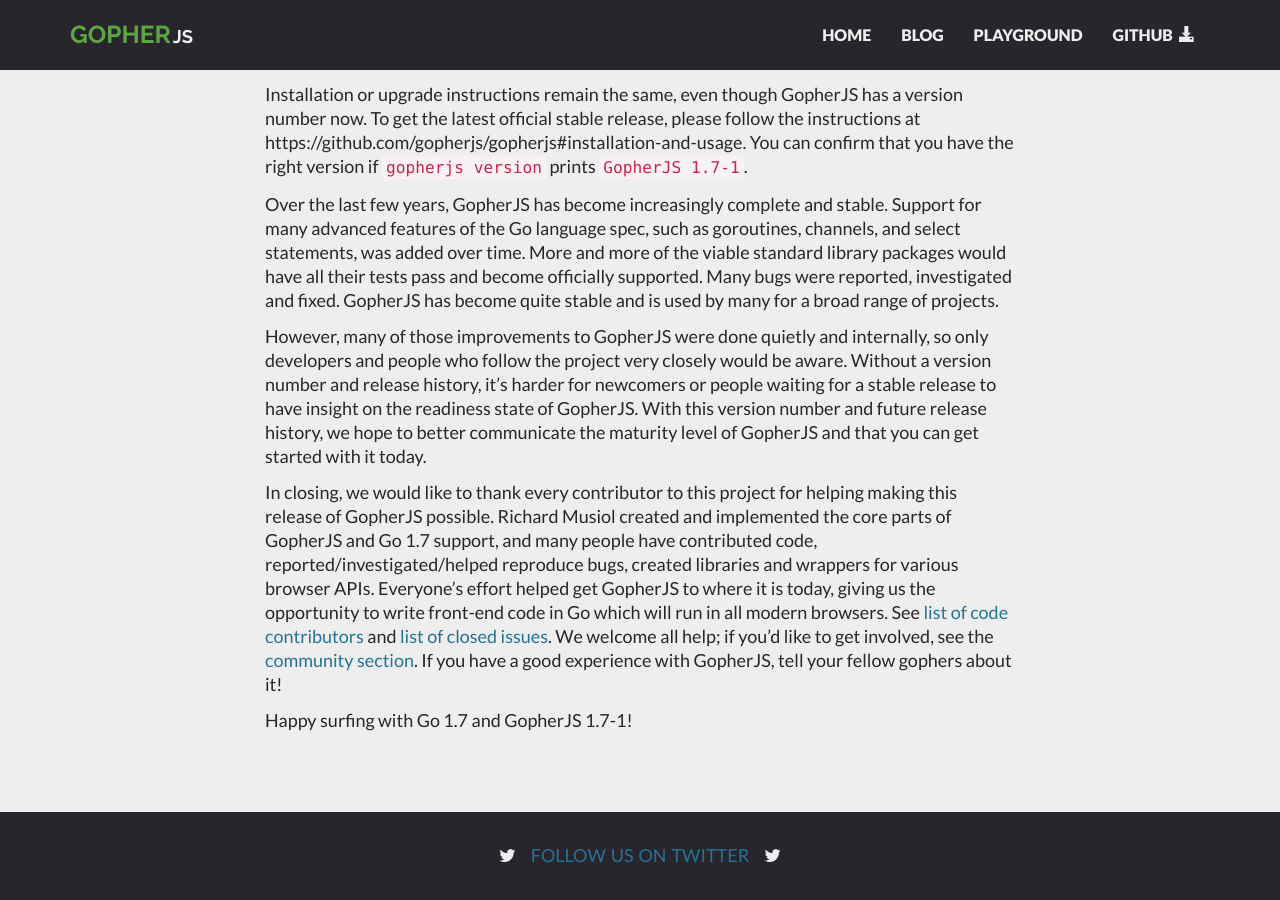
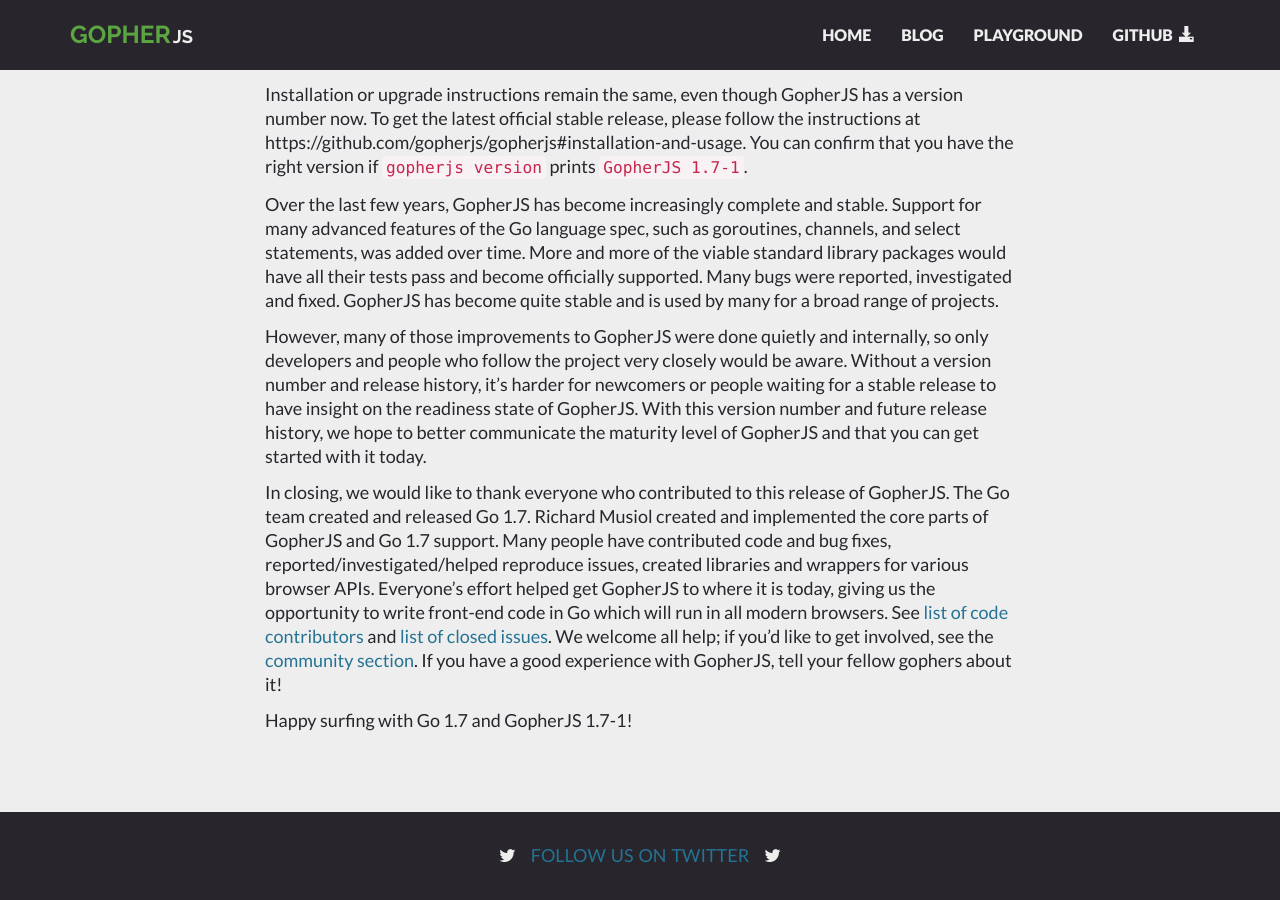
Before and after one commit to gopherjs/gopherjs.github.io, a Jekyll site: the page built from _posts/blog/2016-08-21-gopherjs-1.7-1-release.markdown, in a window 1280 px wide and 900 px high, scrolled down 637 px. Built offline with Jekyll 4.4.1, drawn with Linux system fonts in a browser that asks for light colours; nearby versions of some CDN libraries.

Commit message:
Also thank the Go team.
Without the Go team creating Go and releasing Go 1.7, GopherJS 1.7-1
would not be possible.

It's also more consistent with the sign off phrase "Happy surfing with
Go 1.7 and GopherJS 1.7-1!"

```diff
--- a/_posts/blog/2016-08-21-gopherjs-1.7-1-release.markdown
+++ b/_posts/blog/2016-08-21-gopherjs-1.7-1-release.markdown
@@ -19,6 +19,6 @@
 
 However, many of those improvements to GopherJS were done quietly and internally, so only developers and people who follow the project very closely would be aware. Without a version number and release history, it's harder for newcomers or people waiting for a stable release to have insight on the readiness state of GopherJS. With this version number and future release history, we hope to better communicate the maturity level of GopherJS and that you can get started with it today.
 
-In closing, we would like to thank every contributor to this project for helping making this release of GopherJS possible. Richard Musiol created and implemented the core parts of GopherJS and Go 1.7 support, and many people have contributed code, reported/investigated/helped reproduce bugs, created libraries and wrappers for various browser APIs. Everyone's effort helped get GopherJS to where it is today, giving us the opportunity to write front-end code in Go which will run in all modern browsers. See [list of code contributors](https://github.com/gopherjs/gopherjs/graphs/contributors) and [list of closed issues](https://github.com/gopherjs/gopherjs/issues?q=is%3Aissue+is%3Aclosed). We welcome all help; if you'd like to get involved, see the [community section](https://github.com/gopherjs/gopherjs#community). If you have a good experience with GopherJS, tell your fellow gophers about it!
+In closing, we would like to thank everyone who contributed to this release of GopherJS. The Go team created and released Go 1.7. Richard Musiol created and implemented the core parts of GopherJS and Go 1.7 support. Many people have contributed code and bug fixes, reported/investigated/helped reproduce issues, created libraries and wrappers for various browser APIs. Everyone's effort helped get GopherJS to where it is today, giving us the opportunity to write front-end code in Go which will run in all modern browsers. See [list of code contributors](https://github.com/gopherjs/gopherjs/graphs/contributors) and [list of closed issues](https://github.com/gopherjs/gopherjs/issues?q=is%3Aissue+is%3Aclosed). We welcome all help; if you'd like to get involved, see the [community section](https://github.com/gopherjs/gopherjs#community). If you have a good experience with GopherJS, tell your fellow gophers about it!
 
 Happy surfing with Go 1.7 and GopherJS 1.7-1!
```
